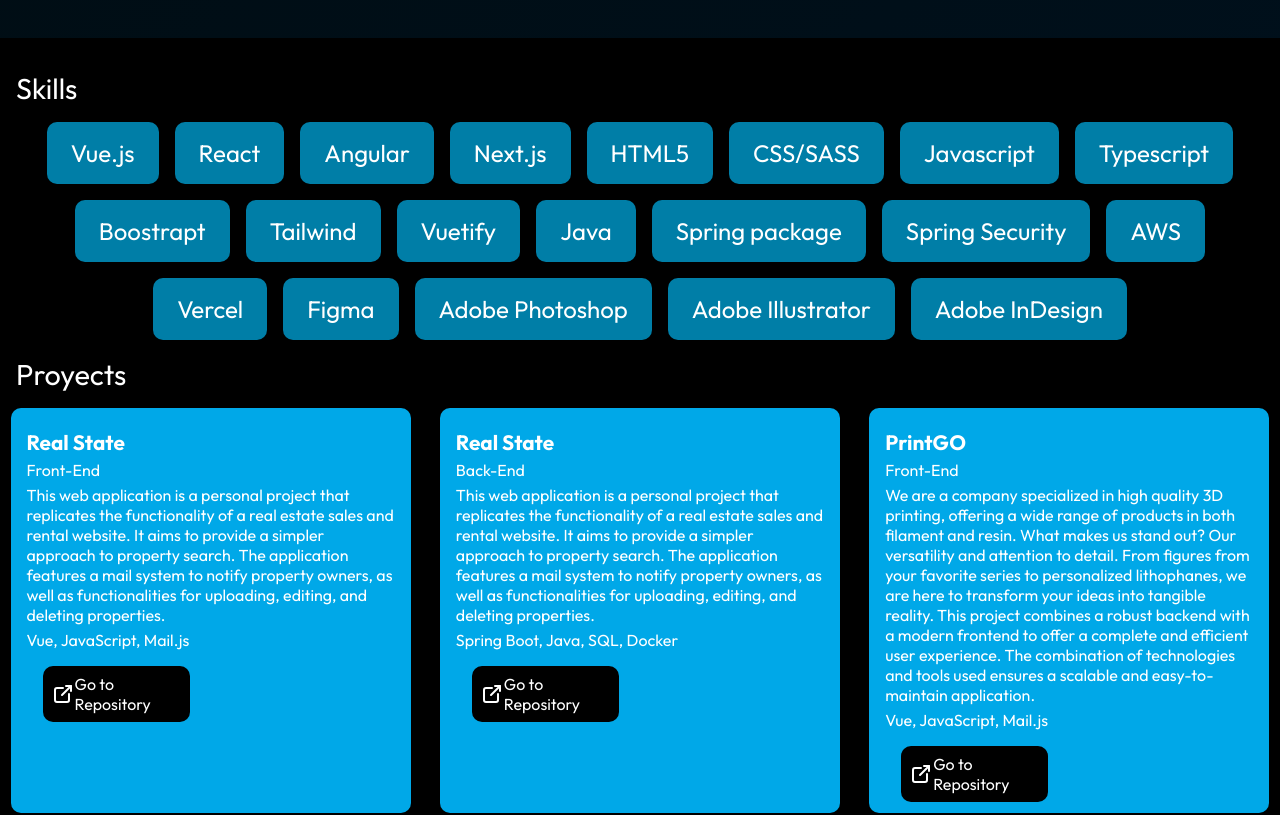
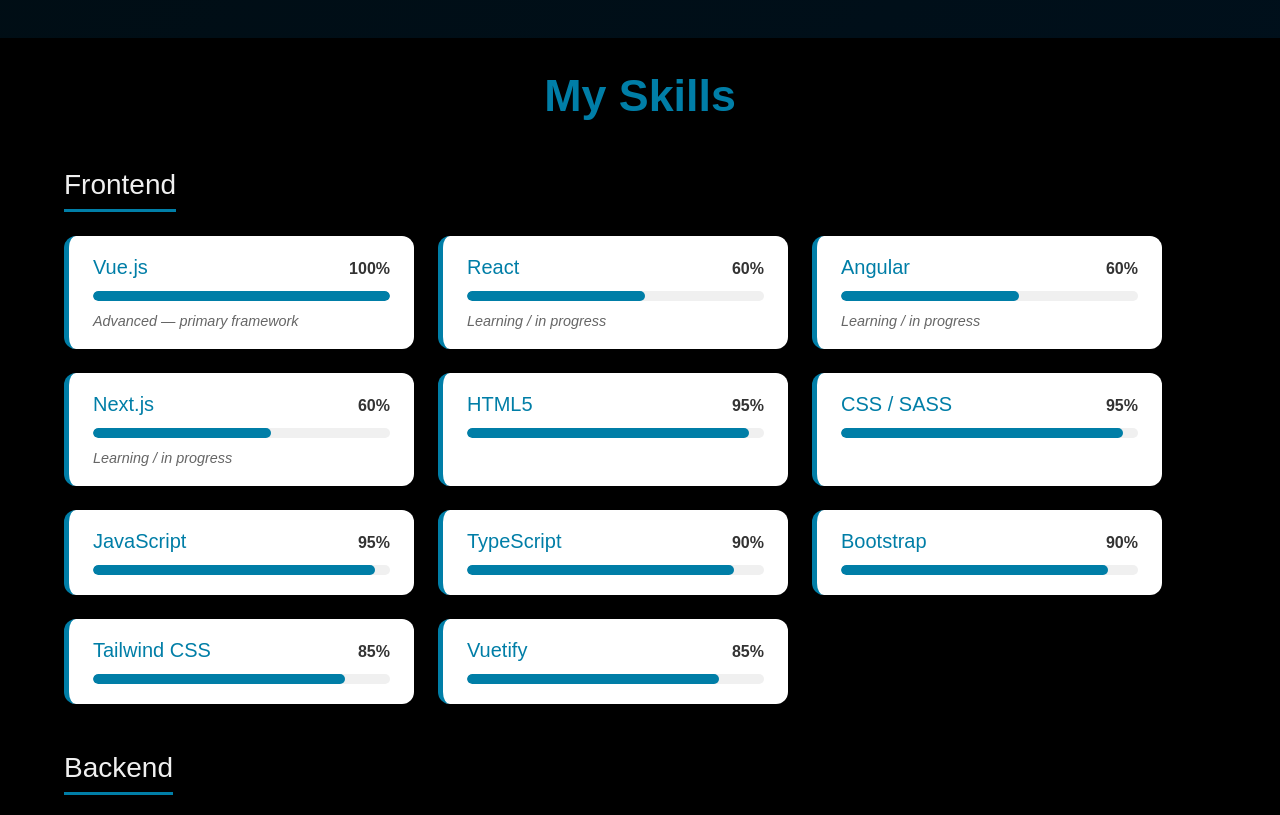
Before and after one commit to GitNinja0/portfolio, a Vue app: page / in a window 1280 px wide. Shown: the part 1280-2095 px from the top of the page. Built offline with nearby package versions, Linux system fonts and the light colour scheme.

Commit message:
arreglado el apartado de habilidades con estilos generales)

```diff
--- a/src/components/main/Skills.vue
+++ b/src/components/main/Skills.vue
@@ -1,41 +1,182 @@
 <script setup lang="ts">
 import { useSkillsStore } from '@/stores/skills';
+import { computed } from 'vue';
 
 const skillsStore = useSkillsStore();
 
+// Agrupamos las habilidades por categoría
+const groupedSkills = computed(() => {
+  // Si la store no está lista o no hay skills, devuelve un objeto vacío
+  if (!skillsStore.Skills || skillsStore.Skills.length === 0) {
+    return {};
+  }
+
+  return skillsStore.Skills
+    // --- !! ARREGLO DEL BUG "undefined" !! ---
+    // Filtramos cualquier skill que no tenga una categoría definida
+    .filter(skill => skill.category)
+    .reduce((acc, skill) => {
+      const category = skill.category;
+      if (!acc[category]) {
+        acc[category] = [];
+      }
+      acc[category].push(skill);
+      return acc;
+    }, {} as Record<string, typeof skillsStore.Skills>);
+});
 </script>
+
 <template>
   <div class="container">
-        <h2>Skills</h2>
+    <h2>My Skills</h2>
 
-        <section class="skills_container">
-            <div class="skills_list" v-for="skills in skillsStore.Skills">
-                <p>{{ skills }}</p>
+    <section v-for="(skills, category) in groupedSkills" :key="category" class="skill_category_section">
+      <h3>{{ category }}</h3>
+
+      <div class="skills_container">
+
+        <div
+          v-for="skill in skills"
+          :key="skill.name"
+          class="skill_card"
+          :style="{ '--skill-level': skill.level }"
+        >
+          <div class="skill_header">
+            <h4>{{ skill.name }}</h4>
+            <span>{{ skill.level }}</span>
+          </div>
+
+          <div class="skill_progress_bar">
+            <div class="skill_progress_level"></div>
+          </div>
+
+          <p v-if="skill.note" class="skill_note">{{ skill.note }}</p>
+        </div>
+
       </div>
     </section>
   </div>
 </template>
+
 <style lang="scss" scoped>
-    .container{
-        margin: 1rem;
+/*
+ * =========================================
+ * ESTILOS ADAPTADOS PARA MODO OSCURO
+ * =========================================
+ */
+
+.container {
+  width: 90%;
+  max-width: 1200px;
+  margin: 2rem auto;
+  font-family: 'Arial', sans-serif;
 }
 
-    .skills_container{
+h2 {
+  text-align: center;
+  font-size: 2.8rem;
+  color: #007EA7; // Tu color principal (se ve bien)
+  margin-bottom: 3rem;
+  font-weight: 600;
+}
+
+.skill_category_section {
+  margin-bottom: 3rem;
+
+  h3 {
+    font-size: 1.75rem;
+    // --- ARREGLO MODO OSCURO ---
+    color: #f0f0f0; // Texto claro para el H3 (título de categoría)
+    padding-bottom: 0.5rem;
+    border-bottom: 3px solid #007EA7; // Tu color
+    display: inline-block;
+    margin-bottom: 1.5rem;
+  }
+}
+
+.skills_container {
   display: flex;
   flex-direction: row;
-        justify-content: center;
+  justify-content: flex-start;
   flex-wrap: wrap;
-        gap: 1rem;
-        margin-top: 1rem;
+  gap: 1.5rem;
+}
 
-        .skills_list{
-            background-color: #007EA7;
-            border-radius: 10px;
-            padding: 1rem 1.5rem;
+.skill_card {
+  background-color: #ffffff; // Tarjeta blanca
+  border-radius: 12px;
+  padding: 1.25rem 1.5rem;
+  box-shadow: 0 4px 8px rgba(0, 0, 0, 0.05);
+  width: 350px;
+  box-sizing: border-box;
+  border-left: 5px solid #007EA7;
+  transition: transform 0.3s ease-in-out, box-shadow 0.3s ease-in-out;
 
-            p{
-                font-size: 1.5rem;
+  &:hover {
+    transform: translateY(-8px);
+    box-shadow: 0 8px 16px rgba(0, 126, 167, 0.15);
   }
+
+  /*
+   * --- ARREGLO MODO OSCURO ---
+   * Forzamos los colores de texto DENTRO de la tarjeta
+   * para que sean oscuros y legibles sobre el fondo blanco.
+   */
+  .skill_header {
+    display: flex;
+    justify-content: space-between;
+    align-items: baseline;
+    margin-bottom: 0.75rem;
+
+    h4 {
+      font-size: 1.25rem;
+      color: #007EA7; // Tu color
+      margin: 0;
+    }
+
+    span {
+      font-size: 1rem;
+      font-weight: bold;
+      color: #333333; // Texto oscuro
+    }
+  }
+
+  .skill_note {
+    font-size: 0.9rem;
+    color: #666666; // Texto gris oscuro
+    font-style: italic;
+    margin: 0.75rem 0 0 0;
+  }
+}
+
+
+/* --- ESTILOS DE LA BARRA DE PROGRESO (Sin cambios) --- */
+
+.skill_progress_bar {
+  width: 100%;
+  height: 10px;
+  background-color: #f0f0f0; // Gris claro para la base de la barra
+  border-radius: 5px;
+  overflow: hidden;
+}
+
+.skill_progress_level {
+  height: 100%;
+  width: var(--skill-level); // Usa la variable CSS
+  background-color: #007EA7; // Tu color
+  border-radius: 5px;
+
+  transform: scaleX(0);
+  transform-origin: left;
+  animation: fillBar 1.2s ease-out 0.3s forwards;
+}
+
+@keyframes fillBar {
+  from {
+    transform: scaleX(0);
+  }
+  to {
+    transform: scaleX(1);
   }
 }
 </style>
--- a/src/stores/skills.ts
+++ b/src/stores/skills.ts
@@ -3,7 +3,31 @@
 
 export const useSkillsStore = defineStore('skills', ()=>{
 
-   let Skills: string[] = ["Vue.js", "React", "Angular", "Next.js", "HTML5", "CSS/SASS", "Javascript", "Typescript", "Boostrapt", "Tailwind", "Vuetify", "Java", "Spring package", "Spring Security", "AWS", "Vercel", "Figma", "Adobe Photoshop", "Adobe Illustrator", "Adobe InDesign"];
+  const Skills = [
+    { name: "Vue.js", level: "100%", category: "Frontend", note: "Advanced — primary framework" },
+    { name: "React", level: "60%", category: "Frontend", note: "Learning / in progress" },
+    { name: "Angular", level: "60%", category: "Frontend", note: "Learning / in progress" },
+    { name: "Next.js", level: "60%", category: "Frontend", note: "Learning / in progress" },
+    { name: "HTML5", level: "95%", category: "Frontend" },
+    { name: "CSS / SASS", level: "95%", category: "Frontend" },
+    { name: "JavaScript", level: "95%", category: "Frontend" },
+    { name: "TypeScript", level: "90%", category: "Frontend" },
+    { name: "Bootstrap", level: "90%", category: "Frontend" },
+    { name: "Tailwind CSS", level: "85%", category: "Frontend" },
+    { name: "Vuetify", level: "85%", category: "Frontend" },
 
-   return {Skills}
+    { name: "Java", level: "90%", category: "Backend", note: "Strong experience" },
+    { name: "Spring Boot", level: "90%", category: "Backend", note: "Backend development & security" },
+    { name: "Spring Security", level: "90%", category: "Backend" },
+
+    { name: "AWS", level: "35%", category: "Cloud", note: "Basic knowledge" },
+    { name: "Vercel", level: "80%", category: "DevOps", note: "Deployments & hosting" },
+
+    { name: "Figma", level: "95%", category: "Design", note: "Advanced" },
+    { name: "Adobe Photoshop", level: "60%", category: "Design", note: "Intermediate" },
+    { name: "Adobe Illustrator", level: "60%", category: "Design", note: "Intermediate" },
+    { name: "Adobe InDesign", level: "60%", category: "Design", note: "Intermediate" }
+  ];
+
+  return { Skills };
 })
```
Lines whose indentation alone changed are shown as unchanged.
